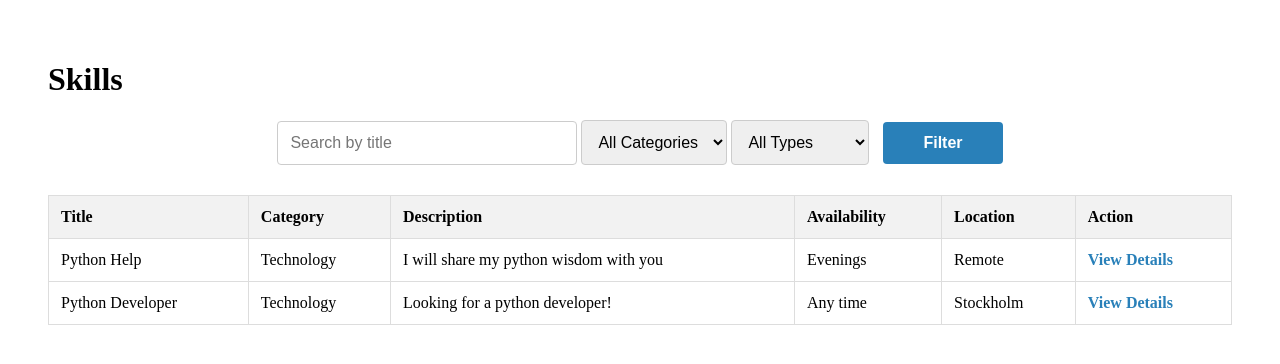
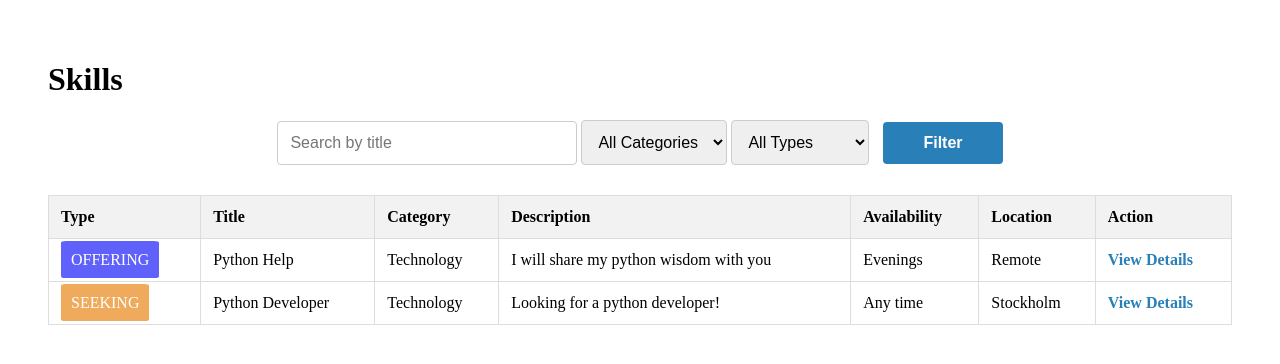
Before and after one commit to anndimi/SkillSwap, a Django app: page /skillswapapp/skills/ in a window 1280 px wide. Shown: the part 62-426 px from the top of the page. Run offline with Django 5.2, Linux system fonts and the light colour scheme; a user stored in the database is signed in; data comes from the database, SQL or seed files in the repository.

Commit message:
displaying type on skill page

```diff
--- a/skillswapproject/static/css/styles.css
+++ b/skillswapproject/static/css/styles.css
@@ -339,3 +339,17 @@ th {
     text-decoration: underline;
   }
   /* SKILL DETAILS PAGE STYLES END */
+  /* SKILL PAGE */
+.offering-style{
+  padding: 10px 10px;
+  background-color: rgba(34, 34, 248, 0.719);
+  color: white;
+  border-radius: 5%;
+}
+.seeking-style{
+  padding: 10px 10px;
+  background-color: rgba(235, 147, 47, 0.781);
+  color: white;
+  border-radius: 5%;
+}
+  /* SKILL PAGE END */
--- a/skillswapproject/templates/skillswapapp/skills.html
+++ b/skillswapproject/templates/skillswapapp/skills.html
@@ -29,6 +29,7 @@
   <table>
     <thead>
       <tr>
+        <th>Type</th>
         <th>Title</th>
         <th>Category</th>
         <th>Description</th>
@@ -40,6 +41,11 @@
     <tbody>
       {% for skill in skills %}
         <tr>
+          {%if skill.type == "offer"%}
+          <td><span class="offering-style">OFFERING</span></td>
+          {%else%}
+          <td><span class="seeking-style">SEEKING</span></td>
+          {%endif%}
           <td>{{ skill.title }}</td>
           <td>{{ skill.get_category_display }}</td>
           <td>{{ skill.description }}</td>
@@ -49,7 +55,7 @@
         </tr>
       {% empty %}
         <tr>
-          <td colspan="6">No skills found.</td>
+          <td colspan="7">No skills found.</td>
         </tr>
       {% endfor %}
     </tbody>
```
